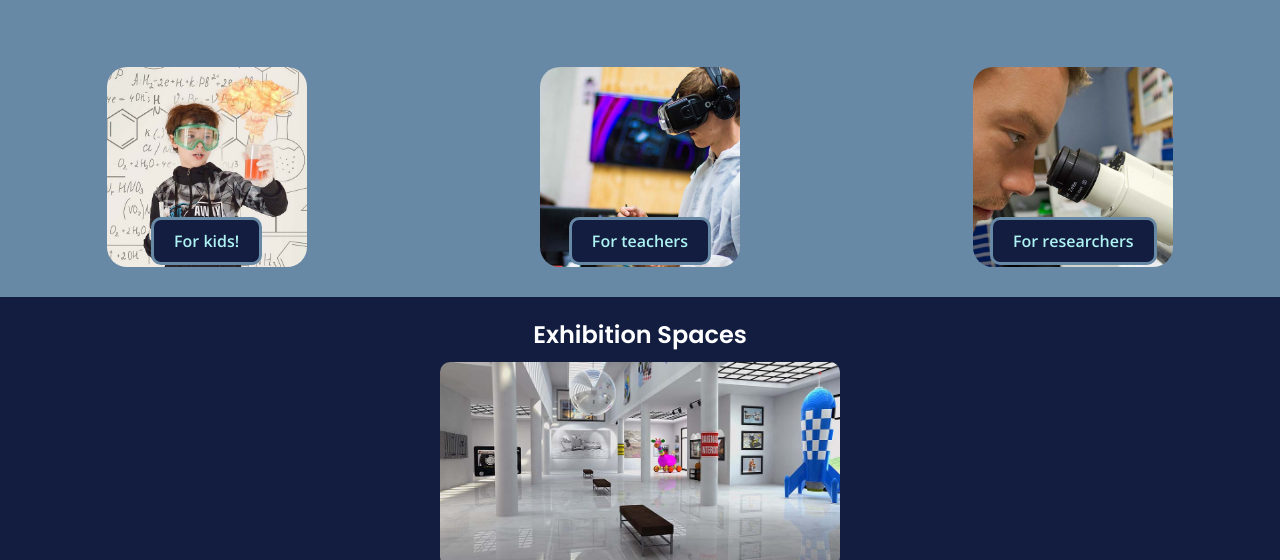
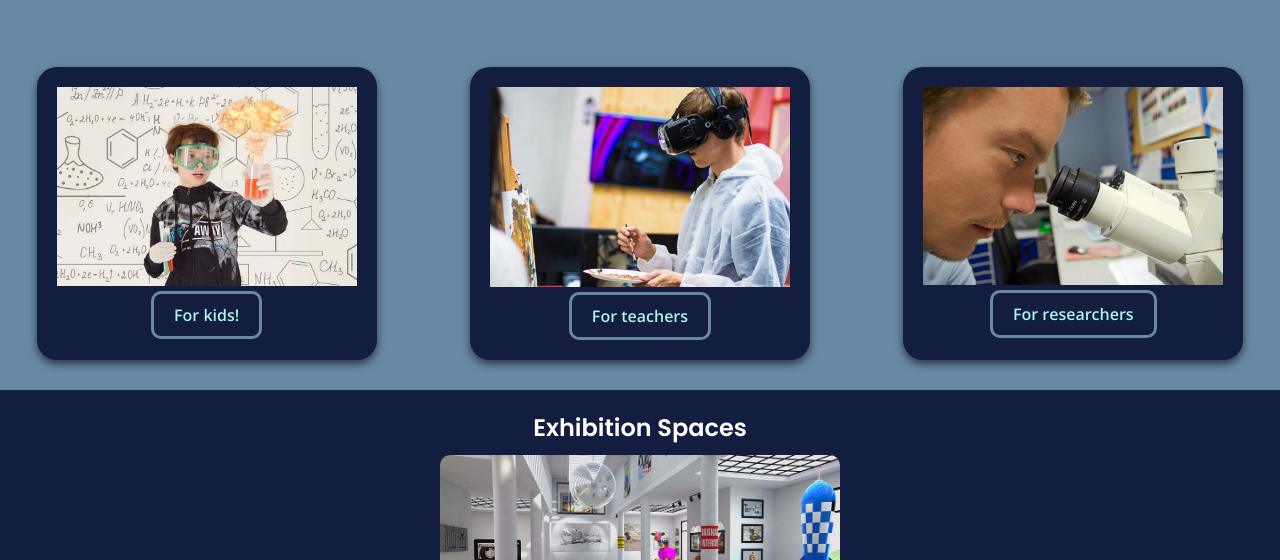
Before and after one commit to Jenfer93/community-science-museum-jenny-feragen-semester-project, a plain HTML site: page index.html in a window 1280 px wide. Shown: the part 775-1335 px from the top of the page. Drawn offline with nearby package versions, Linux system fonts and the light colour scheme.

Commit message:
fixed cards index

```diff
--- a/css/index.css
+++ b/css/index.css
@@ -46,31 +46,18 @@ p {
   min-height: 150px;
 }
 
-.for-kids {
-  background-image: url(/images/for-kids.jpg);
+.card {
+  width: 300px;
+  background-color: var(--dark-blue);
+  border-radius: 20px;
+  margin: 30px auto;
+  padding: 20px;
+  box-shadow: 0 4px 8px 0 rgba(0, 0, 0, 0.6);
+  transition: 0.5s;
 }
 
-.for-teachers {
-  background-image: url(/images/for-teachers-index.jpg);
-}
-
-.for-researchers {
-  background-image: url(/images/for-researchers-person.jpg);
-}
-
-.for-kids,
-.for-teachers,
-.for-researchers {
-  height: 200px;
-  width: 200px;
-  background-position: center;
-  background-size: cover;
-  border-radius: 20px;
-  margin: 30px auto;
-}
-
-.cta {
-  margin-top: 150px;
+.card:hover {
+  box-shadow: 0 8px 16px 0 rgba(0, 0, 0, 0.2);
 }
 
 .index-exhibition {
--- a/index.html
+++ b/index.html
@@ -40,9 +40,18 @@
         <section class="explore">
             <h1>Explore!</h1>
             <div class="explore-card">
-                <div class="for-kids"><a class="cta" href="explore.html#kids">For kids!</a></div>
-                <div class="for-teachers"><a class="cta" href="explore.html#teachers">For teachers</a></div>
-                <div class="for-researchers"><a class="cta" href="explore.html#researchers">For researchers</a></div>
+                <div class="for-kids card">
+                    <img src="/images/for-kids.jpg" alt="Call to action picture for kids">
+                    <a class="cta" href="explore.html#kids">For kids!</a>
+                </div>
+                <div class="for-teachers card">
+                    <img src="/images/for-teachers-index.jpg" alt="Call to action picture for teachers">
+                    <a class="cta" href="explore.html#teachers">For teachers</a>
+                </div>
+                <div class="for-researchers card">
+                    <img src="/images/for-researchers-person.jpg" alt="Call to action picture for researchers">
+                    <a class="cta" href="explore.html#researchers">For researchers</a>
+                </div>
             </div>
         </section>
         <section class="index-exhibition">
```
